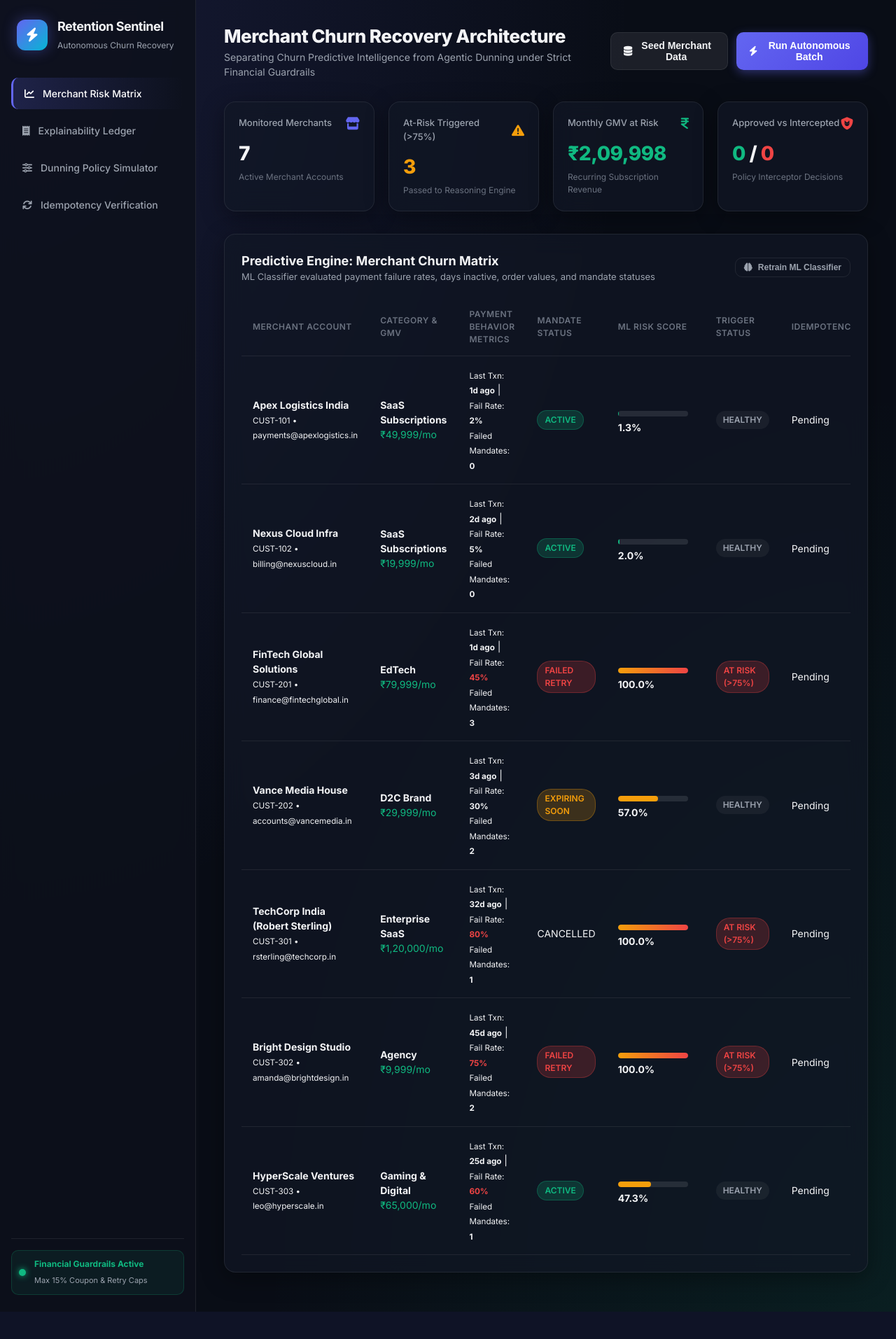
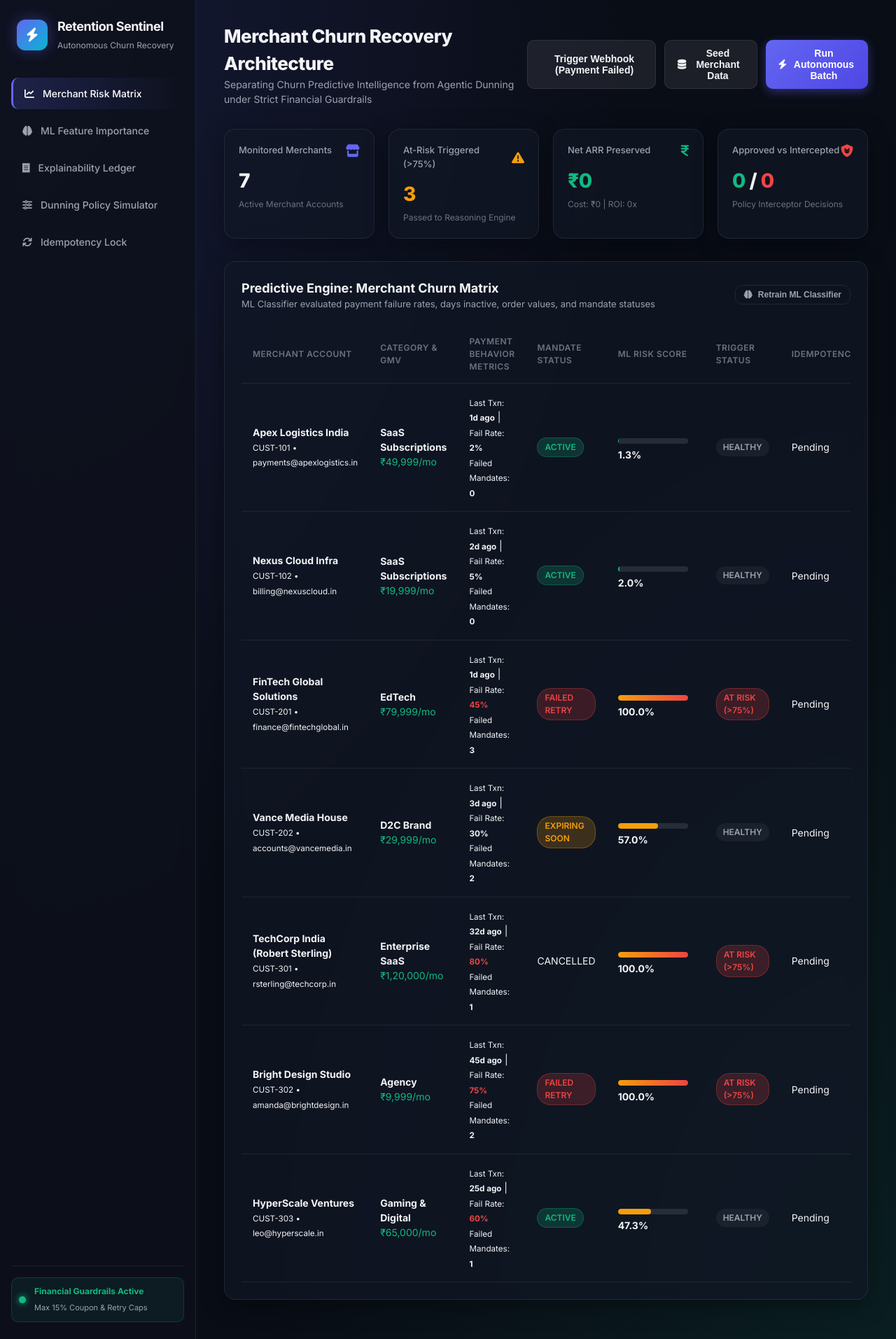
Before and after one commit to NagaVeeranna/bounded-recovery-agent, a Flask app: page / in a window 1280 px wide. Shown: the whole page at 70% size. Before the commit the page ends 1874 px from the top, so only its background shows below. Run offline with Flask 2, Linux system fonts and the light colour scheme; data comes from the database, SQL or seed files in the repository; data that the repository does not hold is empty.

Commit message:
All 6 Polish Enhancements: GatewayAdapter sandbox support, Net ARR Revenue Metrics, ML Feature Importance Explainability, Webhook Trigger button, and CI/CD workflow

```diff
--- a/app.py
+++ b/app.py
@@ -1,5 +1,6 @@
 from flask import Flask, render_template, jsonify, request
 from flask_cors import CORS
+import json
 import database
 import predictor
 from agent import RetentionAgent
@@ -43,6 +44,31 @@ def get_metrics():
 
     total_gmv_at_risk_inr = sum(c["mrr"] for c in customers if c.get("risk_score", 0) >= Config.RISK_TRIGGER_THRESHOLD)
 
+    # --- REVENUE RECOVERY & FINANCIAL METRICS ---
+    revenue_recovered_inr = 0.0
+    retention_cost_inr = 0.0
+
+    for l in logs:
+        if l["guardrail_status"] in ["APPROVED", "AUTO_REMEDIATED"]:
+            # Lookup merchant MRR
+            c = database.get_customer_by_id(l["customer_id"])
+            if c:
+                monthly_mrr = c["mrr"]
+                revenue_recovered_inr += monthly_mrr * 12 # Preserved annual revenue
+
+                # Check discount costs
+                try:
+                    params = json.loads(l["action_params"]) if isinstance(l["action_params"], str) else l["action_params"]
+                    if l["proposed_action"] in ["apply_retention_coupon", "offer_discount"]:
+                        pct = params.get("discount_percentage", params.get("percentage", 10))
+                        duration = params.get("duration_months", 3)
+                        retention_cost_inr += monthly_mrr * duration * (pct / 100.0)
+                except Exception:
+                    pass
+
+    net_revenue_impact_inr = round(revenue_recovered_inr - retention_cost_inr, 2)
+    roi_ratio = round(net_revenue_impact_inr / max(1.0, retention_cost_inr), 1) if retention_cost_inr > 0 else 0.0
+
     return jsonify({
         "success": True,
         "metrics": {
@@ -53,6 +79,10 @@ def get_metrics():
             "blocked_count": blocked_count,
             "remediated_count": remediated_count,
             "total_mrr_at_risk": round(total_gmv_at_risk_inr, 2),
+            "revenue_recovered_arr_inr": round(revenue_recovered_inr, 2),
+            "retention_cost_inr": round(retention_cost_inr, 2),
+            "net_revenue_impact_inr": net_revenue_impact_inr,
+            "roi_ratio": roi_ratio,
             "currency": "INR",
             "policy_limits": {
                 "max_discount": Config.MAX_DISCOUNT_PERCENTAGE,
@@ -60,6 +90,19 @@ def get_metrics():
                 "max_pause_months": Config.MAX_PAUSE_DURATION_MONTHS
             }
         }
+    })
+
+@app.route("/api/ml-explainability", methods=["GET"])
+def get_ml_explainability():
+    """Returns Random Forest feature importance weights for ML Explainability Dashboard."""
+    p = predictor.ChurnPredictor()
+    p.train()
+    feature_importances = p.get_feature_importances()
+    return jsonify({
+        "success": True,
+        "model_name": "RandomForestClassifier",
+        "n_estimators": 50,
+        "feature_importances": feature_importances
     })
 
 @app.route("/api/seed", methods=["POST"])
--- a/predictor.py
+++ b/predictor.py
@@ -10,6 +10,7 @@ class ChurnPredictor:
         self.model = RandomForestClassifier(n_estimators=50, max_depth=5, random_state=42)
         self.scaler = StandardScaler()
         self.is_trained = False
+        self.feature_names = ["days_since_last_transaction", "payment_failure_rate", "failed_payment_count", "card_expiring_soon", "avg_transaction_value"]
 
     def generate_training_dataset(self, num_samples=500):
         """
@@ -50,13 +51,25 @@ class ChurnPredictor:
     def train(self):
         """Trains the ML model on synthetic payment behavioral data."""
         df = self.generate_training_dataset()
-        X = df[["days_since_last_transaction", "payment_failure_rate", "failed_payment_count", "card_expiring_soon", "avg_transaction_value"]]
+        X = df[self.feature_names]
         y = df["churned"]
 
         X_scaled = self.scaler.fit_transform(X)
         self.model.fit(X_scaled, y)
         self.is_trained = True
         print("[Predictive Engine] ML Classifier model trained successfully.")
+
+    def get_feature_importances(self):
+        """Returns relative feature importance weights from trained Random Forest classifier."""
+        if not self.is_trained:
+            self.train()
+
+        importances = self.model.feature_importances_
+        sorted_pairs = sorted(zip(self.feature_names, importances), key=lambda x: x[1], reverse=True)
+        return [
+            {"feature": name, "importance_percentage": round(float(imp * 100), 2)}
+            for name, imp in sorted_pairs
+        ]
 
     def predict_risk_score(self, customer):
         """
--- a/static/app.js
+++ b/static/app.js
@@ -14,10 +14,11 @@ function switchTab(tabId) {
 
     if (tabId === 'audit') loadAuditLogs();
     if (tabId === 'matrix') loadCustomers();
+    if (tabId === 'explainability') loadMLExplainability();
 }
 
 async function loadDashboardData() {
-    await Promise.all([loadMetrics(), loadCustomers(), loadAuditLogs()]);
+    await Promise.all([loadMetrics(), loadCustomers(), loadAuditLogs(), loadMLExplainability()]);
 }
 
 async function loadMetrics() {
@@ -28,12 +29,70 @@ async function loadMetrics() {
             const m = data.metrics;
             document.getElementById("metric-total-customers").innerText = m.total_customers;
             document.getElementById("metric-at-risk-count").innerText = m.at_risk_count;
-            document.getElementById("metric-mrr-at-risk").innerText = `₹${m.total_mrr_at_risk.toLocaleString('en-IN')}`;
             document.getElementById("metric-approved-count").innerText = m.approved_count;
             document.getElementById("metric-blocked-count").innerText = m.blocked_count;
+
+            const netARR = m.net_revenue_impact_inr || 0;
+            document.getElementById("metric-net-arr").innerText = `₹${netARR.toLocaleString('en-IN')}`;
+            document.getElementById("metric-roi-subtext").innerText = `Cost: ₹${m.retention_cost_inr.toLocaleString('en-IN')} | ROI: ${m.roi_ratio}x`;
         }
     } catch (err) {
         console.error("Failed to load metrics", err);
+    }
+}
+
+async function loadMLExplainability() {
+    const container = document.getElementById("ml-explainability-container");
+    if (!container) return;
+
+    try {
+        const res = await fetch("/api/ml-explainability");
+        const data = await res.json();
+        if (data.success) {
+            let html = `
+                <div style="margin-bottom: 15px;">
+                    <strong>Model:</strong> <code>${data.model_name}</code> (n_estimators=${data.n_estimators})
+                </div>
+                <div style="display: flex; flex-direction: column; gap: 12px;">
+            `;
+
+            data.feature_importances.forEach(f => {
+                const featureCleanName = f.feature.replace(/_/g, ' ').toUpperCase();
+                html += `
+                    <div>
+                        <div style="display: flex; justify-content: space-between; font-size: 13px; margin-bottom: 4px;">
+                            <span><strong>${featureCleanName}</strong></span>
+                            <span class="text-emerald">${f.importance_percentage}% importance</span>
+                        </div>
+                        <div class="progress-bar-bg" style="height: 10px;">
+                            <div class="progress-bar-fill high" style="width: ${f.importance_percentage}%;"></div>
+                        </div>
+                    </div>
+                `;
+            });
+
+            html += `</div>`;
+            container.innerHTML = html;
+        }
+    } catch (err) {
+        console.error("Failed to load ML explainability", err);
+    }
+}
+
+async function simulateWebhookEvent() {
+    try {
+        const res = await fetch("/api/webhooks/payment-failed", {
+            method: "POST",
+            headers: { "Content-Type": "application/json" },
+            body: JSON.stringify({ customer_id: "CUST-201" })
+        });
+        const data = await res.json();
+        if (data.success) {
+            alert(`Simulated Webhook Event (payment.failed) received for merchant ${data.merchant_id}!\n\nAgent Action: ${data.agent_decision.tool_call.name}\nInterceptor Verdict: ${data.interceptor_result.guardrail_status}`);
+            loadDashboardData();
+        }
+    } catch (err) {
+        alert("Webhook simulation error: " + err);
     }
 }
 
--- a/templates/index.html
+++ b/templates/index.html
@@ -31,6 +31,9 @@
                 <a href="#matrix" class="nav-item active" onclick="switchTab('matrix')">
                     <i class="fa-solid fa-chart-line"></i> Merchant Risk Matrix
                 </a>
+                <a href="#explainability" class="nav-item" onclick="switchTab('explainability')">
+                    <i class="fa-solid fa-brain"></i> ML Feature Importance
+                </a>
                 <a href="#audit" class="nav-item" onclick="switchTab('audit')">
                     <i class="fa-solid fa-receipt"></i> Explainability Ledger
                 </a>
@@ -38,7 +41,7 @@
                     <i class="fa-solid fa-sliders"></i> Dunning Policy Simulator
                 </a>
                 <a href="#idempotency" class="nav-item" onclick="switchTab('idempotency')">
-                    <i class="fa-solid fa-arrows-rotate"></i> Idempotency Verification
+                    <i class="fa-solid fa-arrows-rotate"></i> Idempotency Lock
                 </a>
             </nav>
 
@@ -62,6 +65,9 @@
                     <p>Separating Churn Predictive Intelligence from Agentic Dunning under Strict Financial Guardrails</p>
                 </div>
                 <div class="header-actions">
+                    <button class="btn btn-secondary" onclick="simulateWebhookEvent()">
+                        <i class="fa-solid fa-webhook"></i> Trigger Webhook (Payment Failed)
+                    </button>
                     <button class="btn btn-secondary" onclick="seedDatabase()">
                         <i class="fa-solid fa-database"></i> Seed Merchant Data
                     </button>
@@ -71,7 +77,7 @@
                 </div>
             </header>
 
-            <!-- Metric Cards Overview -->
+            <!-- Revenue-Focused Metrics Cards Overview -->
             <section class="metrics-grid">
                 <div class="metric-card glass">
                     <div class="metric-header">
@@ -93,11 +99,11 @@
 
                 <div class="metric-card glass">
                     <div class="metric-header">
-                        <span class="metric-label">Monthly GMV at Risk</span>
+                        <span class="metric-label">Net ARR Preserved</span>
                         <i class="fa-solid fa-indian-rupee-sign icon-emerald"></i>
                     </div>
-                    <div class="metric-value text-emerald" id="metric-mrr-at-risk">--</div>
-                    <div class="metric-subtext">Recurring Subscription Revenue</div>
+                    <div class="metric-value text-emerald" id="metric-net-arr">--</div>
+                    <div class="metric-subtext" id="metric-roi-subtext">Recovered Revenue vs Cost</div>
                 </div>
 
                 <div class="metric-card glass">
@@ -147,7 +153,25 @@
                 </div>
             </section>
 
-            <!-- TAB 2: EXPLAINABILITY AUDIT LEDGER -->
+            <!-- TAB 2: ML FEATURE IMPORTANCE EXPLAINABILITY -->
+            <section id="tab-explainability" class="tab-content">
+                <div class="card glass">
+                    <div class="card-header">
+                        <div>
+                            <h3>ML Predictive Engine Explainability (Random Forest Feature Importance)</h3>
+                            <p class="subtitle">Demonstrates which behavioral signals drive high churn risk scores across merchant accounts</p>
+                        </div>
+                        <button class="btn btn-sm btn-outline" onclick="loadMLExplainability()">
+                            <i class="fa-solid fa-arrows-rotate"></i> Refresh ML Model Features
+                        </button>
+                    </div>
+                    <div id="ml-explainability-container" class="margin-top">
+                        <p class="text-muted text-center">Loading Random Forest feature importances...</p>
+                    </div>
+                </div>
+            </section>
+
+            <!-- TAB 3: EXPLAINABILITY AUDIT LEDGER -->
             <section id="tab-audit" class="tab-content">
                 <div class="card glass">
                     <div class="card-header">
@@ -180,7 +204,7 @@
                 </div>
             </section>
 
-            <!-- TAB 3: GUARDRAIL POLICY SIMULATOR -->
+            <!-- TAB 4: GUARDRAIL POLICY SIMULATOR -->
             <section id="tab-simulator" class="tab-content">
                 <div class="grid-2">
                     <div class="card glass">
@@ -249,7 +273,7 @@
                 </div>
             </section>
 
-            <!-- TAB 4: IDEMPOTENCY VERIFICATION -->
+            <!-- TAB 5: IDEMPOTENCY VERIFICATION -->
             <section id="tab-idempotency" class="tab-content">
                 <div class="card glass">
                     <div class="card-header">
```
Also changed, not shown: mock_api.py (+56 -3 lines).
